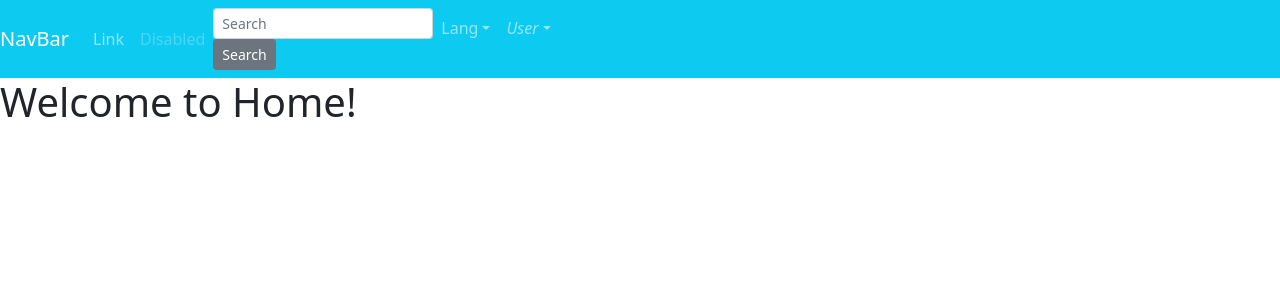
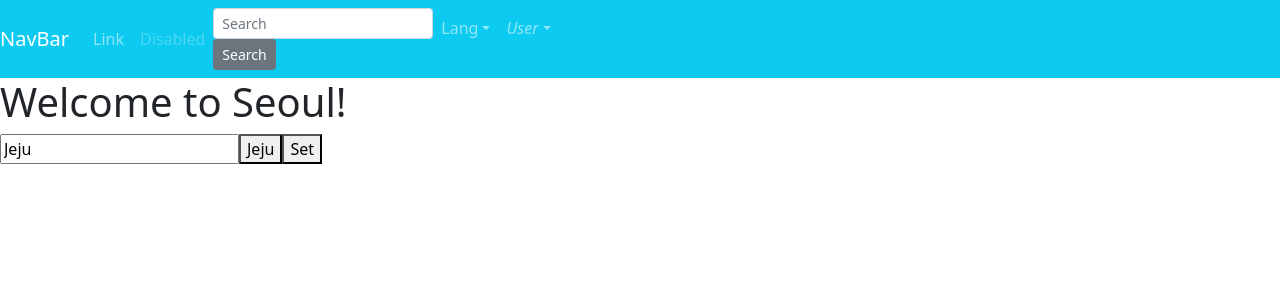
Before and after one commit to iamhayoung/vue2-boilerplate, a Vue app: page / in a window 1280 px wide. Shown: the top 300 px of the page. Built offline with nearby package versions, Linux system fonts and the light colour scheme.

Commit message:
Add: v-model, onclick, vue lifecycle

```diff
--- a/src/views/Home.vue
+++ b/src/views/Home.vue
@@ -1,7 +1,60 @@
 <template>
-  <div><h1>Welcome to Home!</h1></div>
+  <div>
+    <h1>Welcome to {{ title2 }}!</h1>
+    <input type="text" v-model="input1" />
+    <!-- 기존에는 input의 value에 해당되는 값으로 데이터를 바인딩했지만, vue에서는 v-model을 통해 데이터를 바인딩하고 처리 -->
+    <button type="button" @click="getData">{{ input1 }}</button>
+    <!-- 기존에는 onclick을 이용하여 클릭 이벤트를 바인딩했지만, vue에서는 @click -->
+    <button type="button" @click="setData">Set</button>
+  </div>
 </template>
 
 <script>
-export default {};
+export default {
+  // data를 담는 곳. 일종의 state
+  name: 'Home',
+  data() {
+    return {
+      title: 'Vue 화이팅!',
+      title2: 'Seoul',
+      input1: 'Jeju',
+    };
+  },
+  // vue에서 모든 메소드, 함수는 methods에 정의
+  methods: {
+    getData() {
+      alert(this.input1);
+    },
+    setData() {
+      this.input1 = '123345';
+    },
+  },
+  beforeCreate() {
+    console.log('beforeCreate');
+  },
+  created() {
+    // 화면이 열리는순간 디비에서 가져온 데이터를 보여줘야할때는 beforeCreate나 created에서 미리 가져옴
+    // 특정 데이터를 DB에서 가지고와서 미리 데이터를 보여줘야할때, created 안에서 디비와 통신해서ㅓ 데이터를 받고, data()의 데이터에 바인딩
+    console.log('created');
+  },
+  beforeMount() {
+    // created에서 바인딩된 데이터 바탕으로 마운트 될때 우리가 원하는 데이터 보여줄수있음
+    console.log('beforeMount');
+  },
+  mounted() {
+    console.log('mounted');
+  },
+  beforeUpdate() {
+    console.log('beforeUpdate');
+  },
+  updated() {
+    console.log('updated');
+  },
+  beforeDestory() {
+    console.log('beforeDestory');
+  },
+  destroyed() {
+    console.log('destroyed');
+  },
+};
 </script>
```
